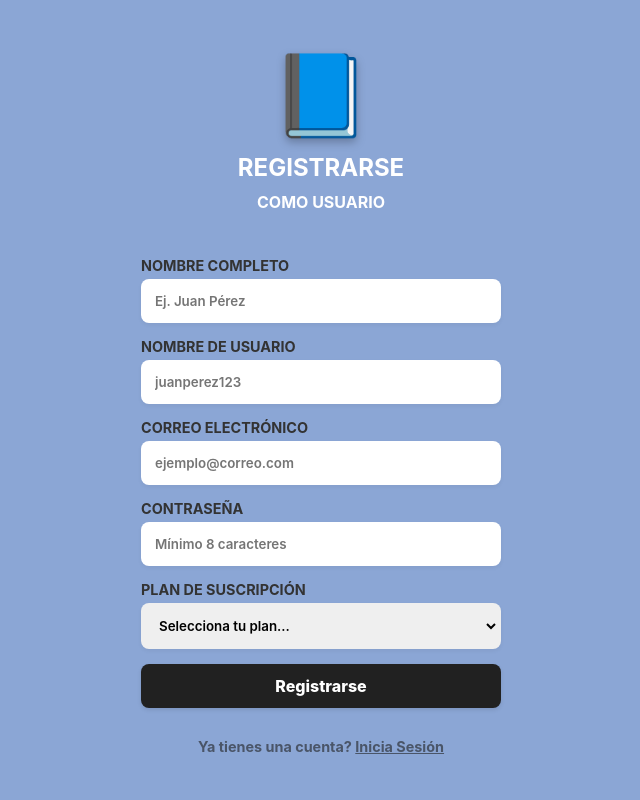
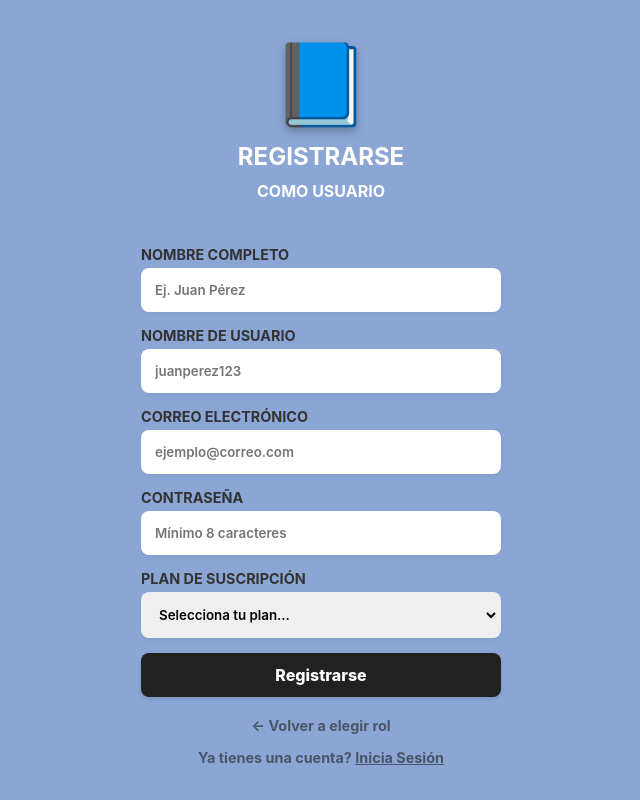
Before and after one commit to Wagustin/Innova-Solutions-Frontend, an Angular app: page /register in a window 1280 px wide. Shown: the whole page, without its empty margins (319-959 px from the left). Built offline with nearby package versions, Linux system fonts and the light colour scheme.

Commit message:
fix: add back button to register form and fix child registration refresh

```diff
--- a/src/app/components/register-form/register-form.html
+++ b/src/app/components/register-form/register-form.html
@@ -99,5 +99,7 @@
     </button>
   </form>
 
+  <p class="link-text" (click)="goBack()" style="margin-top: 5px;">← Volver a elegir rol</p>
+
   <p class="link-text" (click)="goToLogin()">Ya tienes una cuenta? <span>Inicia Sesión</span></p>
 </div>
--- a/src/app/components/register-form/register-form.ts
+++ b/src/app/components/register-form/register-form.ts
@@ -125,4 +125,8 @@ export class RegisterForm implements OnInit {
   goToLogin(): void {
     this.router.navigate(['/login']);
   }
+
+  goBack(): void {
+    this.router.navigate(['/role']);
+  }
 }
--- a/src/app/components/registro-alumno/registro-alumno.html
+++ b/src/app/components/registro-alumno/registro-alumno.html
@@ -91,7 +91,7 @@
       </button>
     </form>
 
-    <p class="link-text" *ngIf="!registrationSuccess" (click)="volverMenu()">
+    <p class="link-text" (click)="volverMenu()">
       ← Volver al menú
     </p>
   </div>
--- a/src/app/components/registro-alumno/registro-alumno.ts
+++ b/src/app/components/registro-alumno/registro-alumno.ts
@@ -267,9 +267,8 @@ export class RegistroAlumno implements OnInit {
       next: (res) => {
         this.registrationSuccess = true;
         this.alumnoForm.disable();
-        // Cargar los datos actualizados y volver al menú principal en 1.5s
+        // Volver al menú principal en 1.5s
         setTimeout(() => {
-          this.cargarDatos();
           this.volverMenu();
         }, 1500);
       },
```
